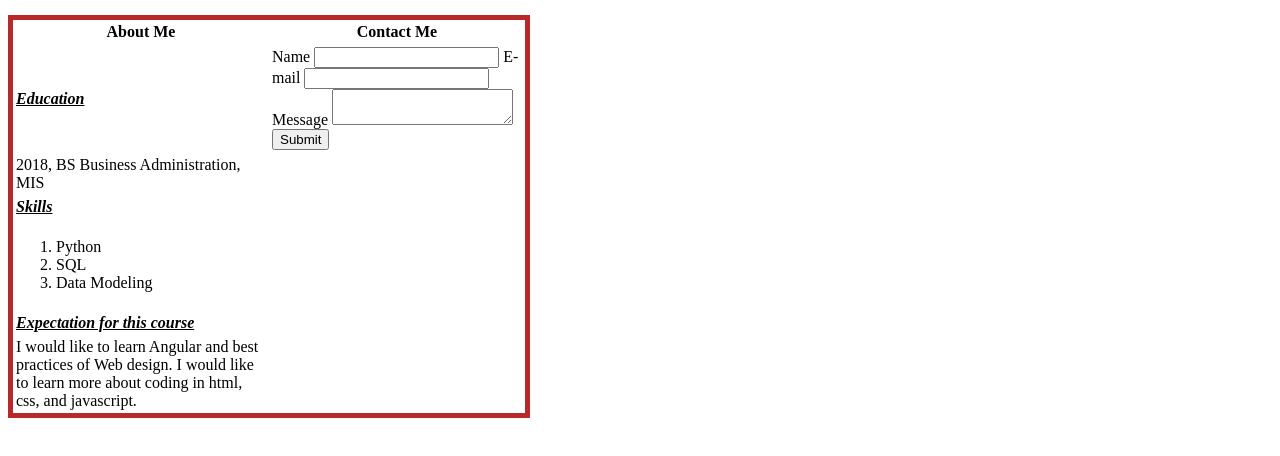
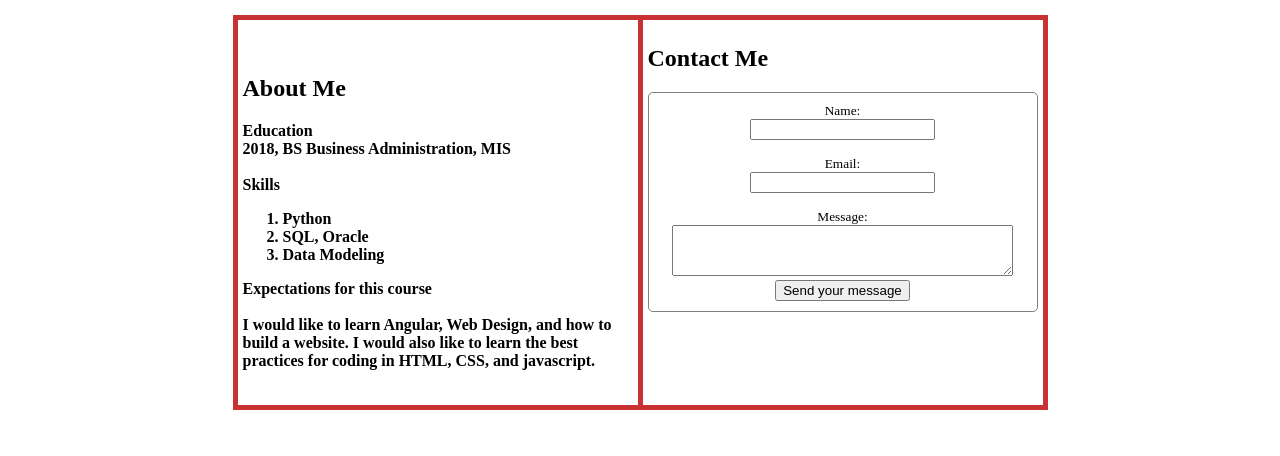
Before and after one commit to iancluna/Homework, a plain HTML site: page index.html in a window 1280 px wide. Shown: the part 306-762 px from the top of the page. Drawn offline with Linux system fonts and the light colour scheme.

Commit message:
Version 3

```diff
--- a/index.html
+++ b/index.html
@@ -13,61 +13,38 @@
 <img src="https://i.pinimg.com/originals/15/b0/d2/15b0d2d247c4686faff5326cadbe152b.jpg" class="center">
 &nbsp;&nbsp;
 
-<div>
-    <table cellpadding='3'; border=5px;">
-        <tr>
-            <th style="width:250px">About Me</th>
-            <th style="width:250px">Contact Me</th>
-        </tr>
-        <tr>
-            <td><u><i><b>Education</b></i></u></td>
-            <td>
-                <form action="action_page.php">
-                    <label for="fname">Name</label>
-                    <input type="text" id="fname" name="firstname">
+<table>
+    <th><h2>About Me</h2>
+        <p1>Education</p1><br/>
+        <p2>2018, BS Business Administration, MIS</p2><br/><br/>
+        <p1>Skills</p1>
+        <ol>
+            <li>Python</li>
+            <li>SQL, Oracle</li>
+            <li>Data Modeling</li>
+        </ol>
+        <p1>Expectations for this course</p1><br/><br/>
+        <p2>I would like to learn Angular, Web Design, and how to build a website. I would also like to learn the best practices for coding in HTML, CSS, and javascript.</p2>
+    </th>
 
-                    <label for="email">E-mail</label>
-                    <input type="text" id="email" name="email">
+    <th valign="top"><h2>Contact Me</h2>
+        <div class="container">
+            <form action method="post">
+                <label for="name">Name:</label><br/>
+                <input type="text" name="name" id="name"><br/><br/>
 
-                    <label for="subject">Message</label>
-                    <textarea id="subject" name="subject"></textarea>
+                <label for="Email">Email:</label><br/>
+                <input type="text" name="Email" id="email"><br/><br/>
 
-                    <input type="submit" value="Submit">
-                </form>
-            </td>
-        </tr>
-        <tr>
-            <td>2018, BS Business Administration, MIS</td>
-            <td></td>
-        </tr>
-        <tr>
-            <td><u><i><b>Skills</b></i></u></td>
-            <td></td>
-        </tr>
-        <tr>
-                <td>
-                    <OL>
-                        <li>Python</li>
-                        <li>SQL</li>
-                        <li>Data Modeling</li>
-                    </OL>
-                </td>
-                <td></td>
-            </tr>
-            <tr>
-                <td><u><i><b>Expectation for this course</b></i></u></td>
-                <td></td>
-            </tr>
-            <tr>
-                <td>
-                    I would like to learn Angular and best practices of Web design. I would like to learn more about coding in html, css, and javascript.
-                </td>
-                <td></td>
-        </tr>
-    </table>
-</div>
+                <label for="Message">Message:</label><br/>
+                <textarea name="message" rows="3" cols="40" id="message"></textarea><br/>
+                <input type="submit" name="submit" value="Send your message">
+            </form>
+        </div>
+
+    </th>
+</table>
 
 </body>
 
-
 </html>
--- a/style.css
+++ b/style.css
@@ -7,18 +7,34 @@ hr{
     margin-top: 0px; margin-bottom:0px;
 }
 
-table{
-    border: 5px solid rgb(184, 41, 41);
-    border-collapse: collapse;
-}
-
-td,th{
-    border:none;
-}
-
 .center {
     display: block;
     margin-left: auto;
     margin-right: auto;
     width: 20%;
 }
+
+table, th{
+    border:5px solid rgb(200,50,50);
+    margin: 0px auto;
+}
+
+table{
+    border-collapse:collapse;
+}
+
+th{
+    width:390px;
+    height:375px;
+    text-align: left;
+    padding:5px;
+}
+
+.container{
+    font-size:10pt;
+    font-weight:100;
+    text-align: center;
+    border-radius: 5px;
+    padding:10px;
+    border:1px solid grey;
+}
```
